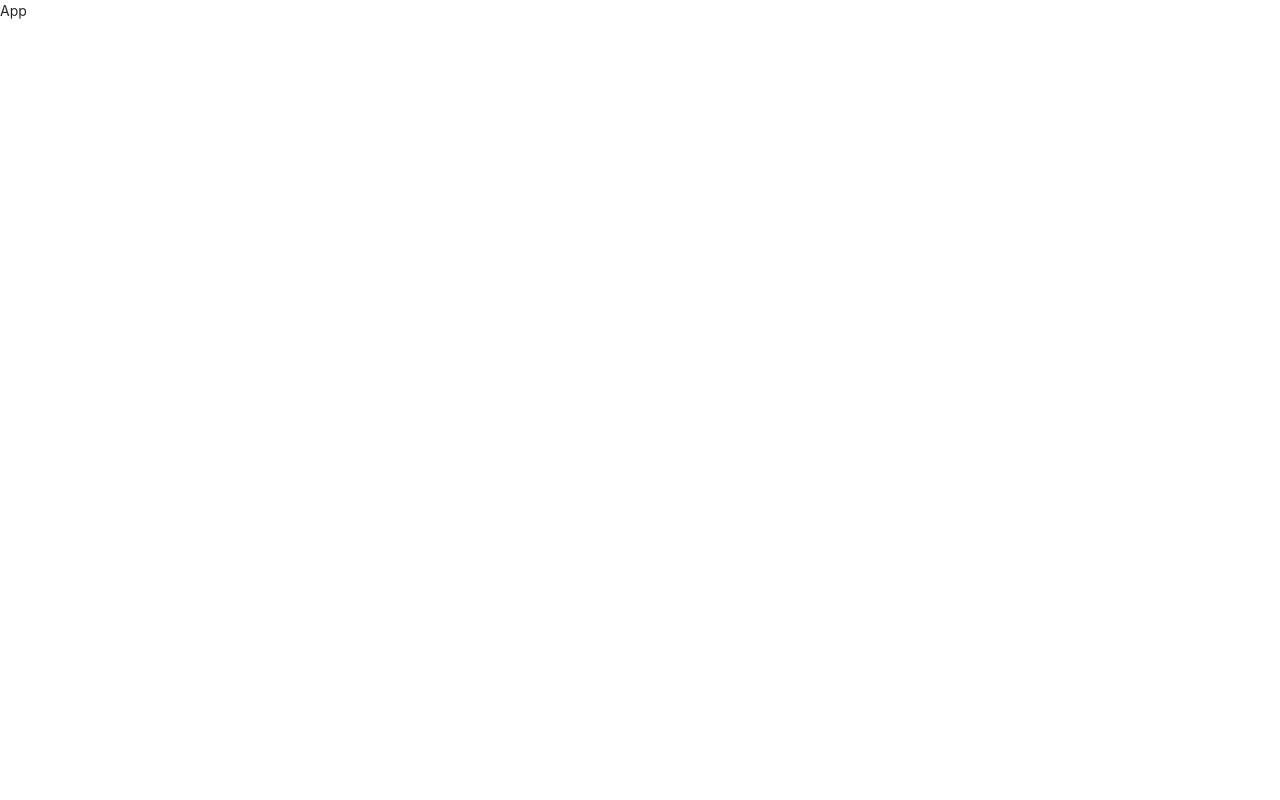
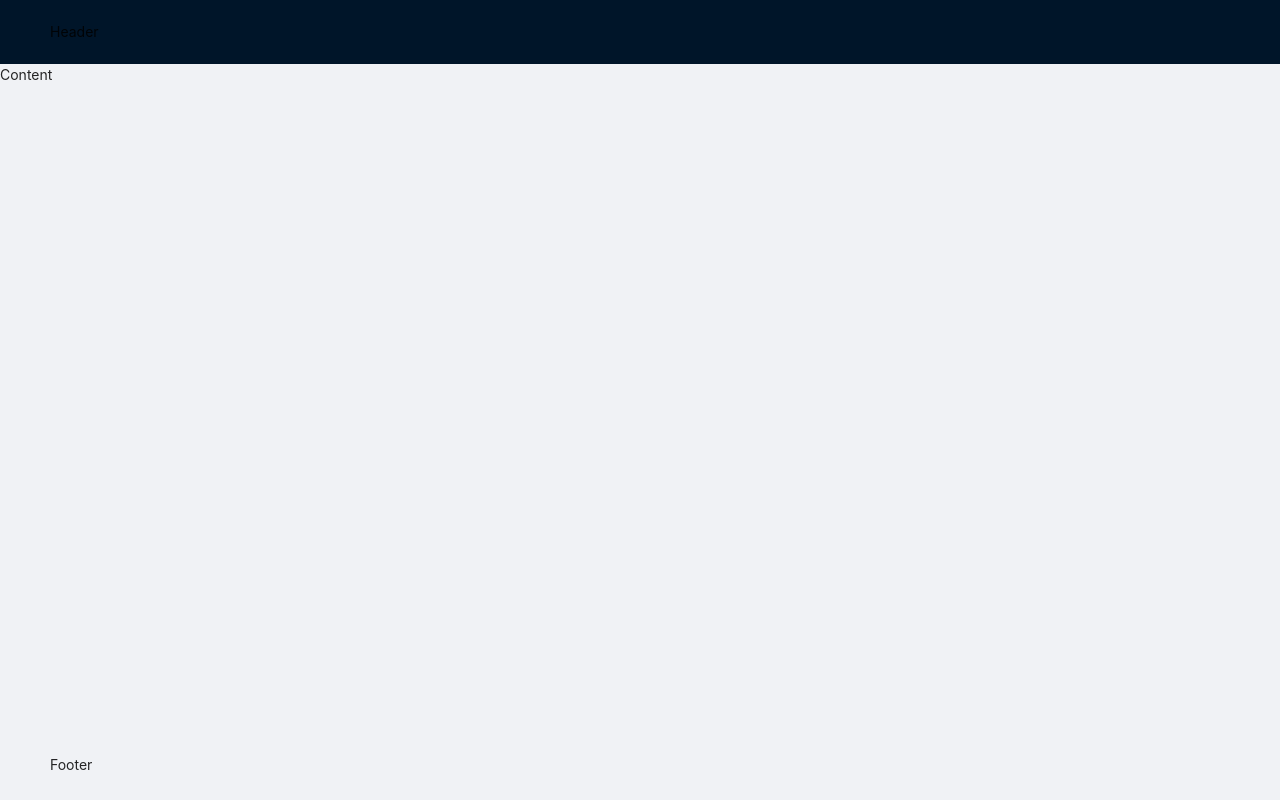
Before and after one commit to ramezandoust/react-routing-template, a React (Create React App) app: page / in a window 1280 px wide. Built offline with nearby package versions, Linux system fonts and the light colour scheme.

Commit message:
add Antd Layout in App

```diff
--- a/src/App.js
+++ b/src/App.js
@@ -1,7 +1,20 @@
 import React from "react";
+import { Layout } from "antd";
+
+const { Header, Footer, Content } = Layout;
 
 function App() {
-  return <div className="App">App</div>;
+  return (
+    <div className="App">
+      <Layout style={{ minHeight: "100vh" }}>
+        <Header>Header</Header>
+
+        <Content>Content</Content>
+
+        <Footer>Footer</Footer>
+      </Layout>
+    </div>
+  );
 }
 
 export default App;
```
